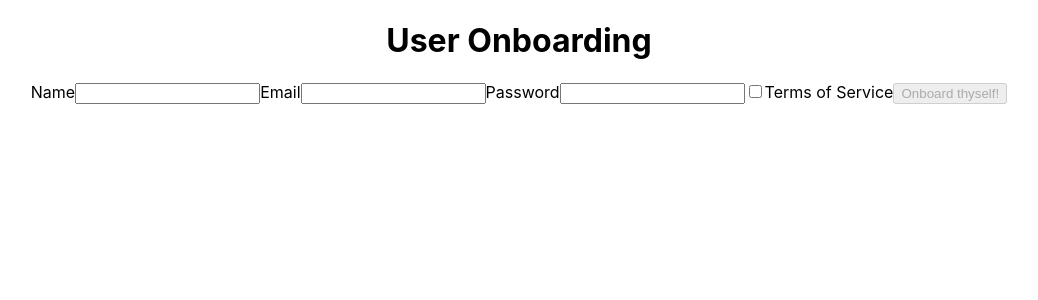
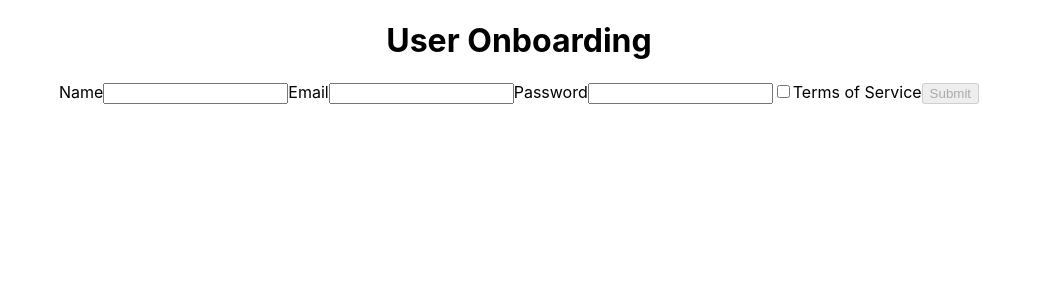
Before and after one commit to Patrick-G-Oliver/User-Onboarding, a React (Create React App) app: page / in a window 1280 px wide. Shown: the top 300 px of the page, without its empty margins (121-1159 px from the left). Built offline with nearby package versions, Linux system fonts and the light colour scheme.

Commit message:
all tests established and passing

```diff
--- a/src/Components/Form.js
+++ b/src/Components/Form.js
@@ -146,7 +146,7 @@ const Form = (props) => {
                         <p className="error">{errorState.terms}</p>
                     ) : null }
                 </label>
-                <button disabled={buttonDisabled}>Onboard thyself!</button>
+                <button disabled={buttonDisabled}>Submit</button>
             </form>
         </div>
     )
```
Also changed, not shown: 1 other file (tests, documents, lock files or other folders).
